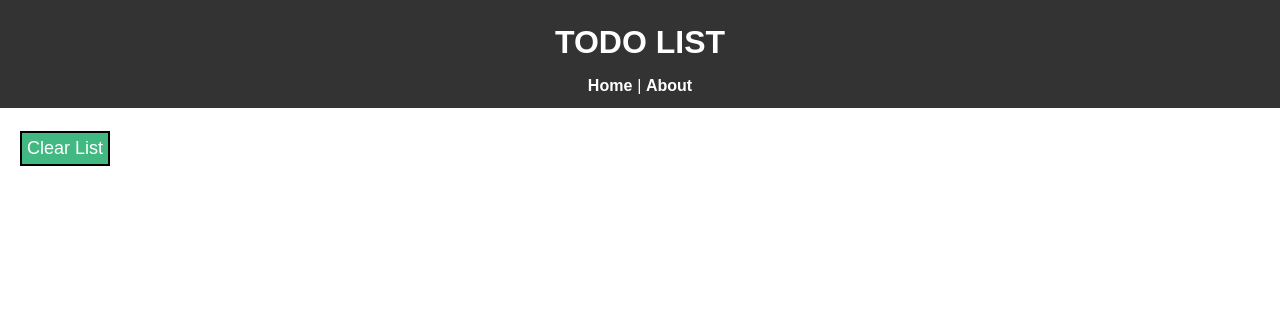
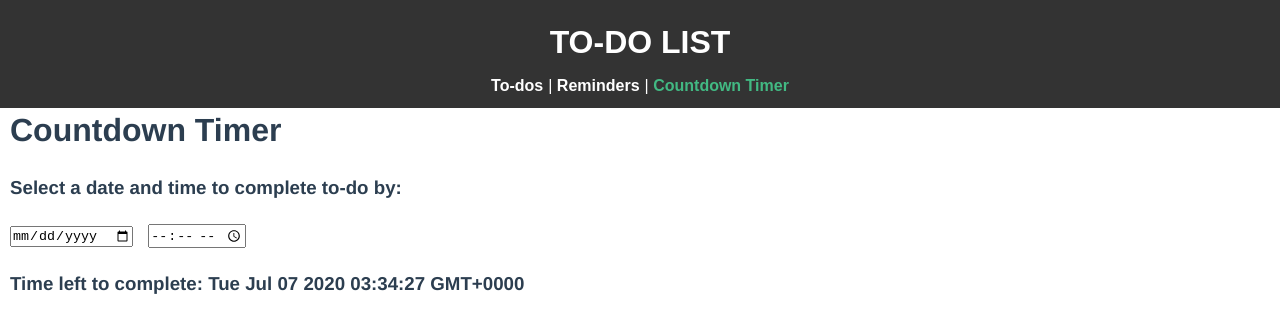
Before and after one commit to athalackal/vuetodolist, a Vue app: page /#/countdown in a window 1280 px wide. Shown: the top 332 px of the page. Built offline with nearby package versions, Linux system fonts and the light colour scheme.

Commit message:
third commit

```diff
--- a/package.json
+++ b/package.json
@@ -9,6 +9,7 @@
   },
   "dependencies": {
     "core-js": "^3.6.5",
+    "moment": "^2.27.0",
     "uuid": "^8.2.0",
     "vue": "^2.6.11",
     "vue-router": "^3.2.0"
--- a/src/App.vue
+++ b/src/App.vue
@@ -2,13 +2,13 @@
   <div id="app">
     <Header />
     <router-view/>
-    <br>
-    <input type="button" value="Clear List" class="btn2">
   </div>
 </template>
 
 <script>
 import Header from './components/layout/Header';
+// import moment from 'moment';
+
 export default {
   name:"app",
   components: {
@@ -44,8 +44,13 @@ export default {
   color:#42b983;
 }
 
-#about:hover {
+#reminders:hover {
   color:#42b983;
 }
 
+#countdown:hover {
+  color:#42b983;
+}
+
+
 </style>
--- a/src/components/AddTodo.vue
+++ b/src/components/AddTodo.vue
@@ -41,8 +41,11 @@ export default {
     input[type="text"] {
         flex: 10;
         padding: 5px;
+        margin-left: 5px;
+        margin-right: 5px;
     }
     input[type="submit"] {
         flex: 2;
+        margin-right: 5px;
     }
 </style>
--- a/src/components/Todoitem.vue
+++ b/src/components/Todoitem.vue
@@ -3,7 +3,7 @@
     v-bind:class="{'is-complete':todo.completed}">
         <p>
             <input type="checkbox"
-            v-on:change="markComplete">
+            v-on:change="markComplete" @click="completedTodos()">
             {{todo.title}}
             <button @click="$emit('del-todo', todo.id)"
             class="del">x</button>
--- a/src/components/Todos.vue
+++ b/src/components/Todos.vue
@@ -1,8 +1,8 @@
 <template>
     <div>
-        <div v-bind:key="todo.id" v-for="todo in todos">
+        <div v-bind:key="todo.id" v-for="(todo, index) in todos">
             <TodoItem :todo="todo"
-            @del-todo="$emit('del-todo', todo.id)"/>
+            @del-todo="$emit('del-todo', index)"/>
         </div>
     </div>
 </template>
--- a/src/components/layout/Header.vue
+++ b/src/components/layout/Header.vue
@@ -1,9 +1,10 @@
 <template>
     <header class="header">
-        <h1>TODO LIST</h1>
+        <h1>TO-DO LIST</h1>
         <div id="nav">
-            <router-link to="/" id="home">Home</router-link>|
-            <router-link to="/about" id="about">About</router-link>
+            <router-link to="/" id="home">To-dos</router-link>|
+            <router-link to="/reminders" id="reminders">Reminders</router-link>|
+            <router-link to="/countdown" id="countdown">Countdown Timer</router-link>
         </div>
     </header>
 </template>
--- a/src/router/index.js
+++ b/src/router/index.js
@@ -1,9 +1,10 @@
 import Vue from 'vue'
 import VueRouter from 'vue-router'
 import Home from '../views/Home.vue'
+import moment from 'moment'
 
 Vue.use(VueRouter)
-
+  Vue.prototype.moment = moment;
   const routes = [
   {
     path: '/',
@@ -11,12 +12,14 @@ Vue.use(VueRouter)
     component: Home
   },
   {
-    path: '/about',
-    name: 'About',
-    // route level code-splitting
-    // this generates a separate chunk (about.[hash].js) for this route
-    // which is lazy-loaded when the route is visited.
-    component: () => import(/* webpackChunkName: "about" */ '../views/About.vue')
+    path: '/countdown',
+    name: 'Countdown',
+    component: () => import('../views/Countdown.vue')
+  },
+  {
+    path: '/reminders',
+    name: 'Reminder',
+    component: () => import('../views/Reminders.vue')
   }
 ]
 
--- a/src/views/About.vue
+++ /dev/null
@@ -1,6 +0,0 @@
-<template>
-  <div class="about">
-    <h1>About</h1>
-    <p>This is the Todo List app v1.0.0.</p>
-  </div>
-</template>
--- /dev/null
+++ b/src/views/Countdown.vue
@@ -0,0 +1,40 @@
+<template>
+    <div>
+        <h1 class="text">Countdown Timer</h1>
+        <br>
+        <h3 class="text">Select a date and time to complete to-do by: </h3>
+        <br>
+        <input type="date" class="date">
+        <input type="time" class="time">
+        <br>
+        <br>
+        <h3 class="text">Time left to complete: {{moment()}} </h3>
+        <br>
+    </div>
+</template>
+
+<script>
+//import moment from 'moment'
+
+export default {
+    data() {
+       //var m = moment()
+       //return console.log('Original Moment: ' + $(m.toString()
+
+
+    }
+}
+</script>
+
+<style scoped>
+.date {
+    margin-left: 10px;
+}
+.time {
+    margin-left: 15px;
+}
+.text {
+    margin-left: 10px
+}
+
+</style>
--- a/src/views/Home.vue
+++ b/src/views/Home.vue
@@ -1,16 +1,17 @@
 <template>
   <div id="app">
-    {{test}}
-    <button @click="test=5">Click</button>
+    <p> {{counterText}} </p>
+    <br>
     <AddTodo @add-todo="addTodo" />
     <Todos :todos="todos" @del-todo="deleteTodo" />
+    <br>
+    <button class="btn2" @click="todos= []" v-show="todos.length > 0">Clear List</button>
   </div>
 </template>
 
 <script>
 import Todos from '../components/Todos';
 import AddTodo from '../components/AddTodo';
-import axios from 'axios';
 
 export default {
   name: 'Home',
@@ -20,31 +21,33 @@ export default {
   },
   data() {
     return {
-      todos: [],
-      test: 3
+      todos: []
     }
   },
   methods: {
-    deleteTodo(id) {
-      axios.delete(`https://jsonplaceholder.typicode.com/todos/${id}`)
-      .then(() => this.todos = this.todos.filter(todo => todo.id !== id))
-      .catch(err => console.log(err));
+    deleteTodo(index) {
+      this.todos.splice(index, 1)
     },
     addTodo(newTodo) {
       const { title, completed } = newTodo;
-
-      axios.post('https://jsonplaceholder.typicode.com/todos', {
-          title,
-          completed
-         })
-          .then(res => this.todos = [...this.todos, res.data])
-          .catch(err => console.log(err));
+      this.todos.push({
+        title,
+        completed
+      });
     }
   },
-  created() {
-    axios.get('https://jsonplaceholder.typicode.com/todos?_limit=0')
-    .then(res => this.todos = res.data)
-    .catch(err => console.log(err));
+  computed: {
+    incompletedTodos: function() {
+      return this.todos.filter(function(complete) {
+        return complete.completed !== true;
+      });
+    },
+    counterText: function() {
+      if (this.incompletedTodos.length == 0) return "You currently have nothing to do."
+
+      else if (this.incompletedTodos.length == 1) return "You have 1 thing left to do today."
+      else return `You have ` + this.incompletedTodos.length + ` things to do today.`
+   }
   }
 }
 </script>
@@ -54,6 +57,11 @@ export default {
     box-sizing: border-box;
     margin: 0;
     padding: 0;
+  }
+  p {
+    font-weight: bold;
+    margin-top: 10px;
+    margin-left: 10px;
   }
   body {
     font-family: Arial, Helvetica, sans-serif;
--- /dev/null
+++ b/src/views/Reminders.vue
@@ -0,0 +1,6 @@
+<template>
+  <div class="reminder">
+    <h1>About</h1>
+    <p>This is the To-do List app v1.0.0.</p>
+  </div>
+</template>
```
Also changed, not shown: 1 other file (tests, documents, lock files or other folders).
